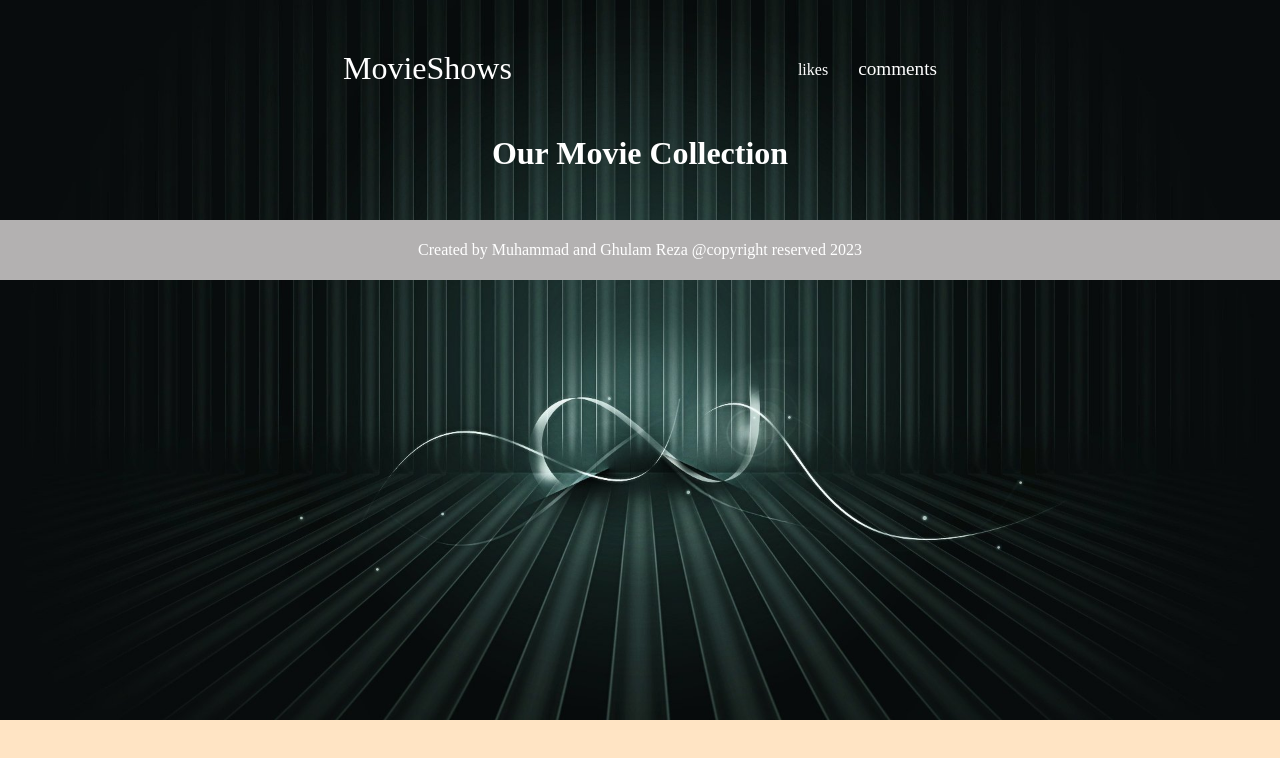
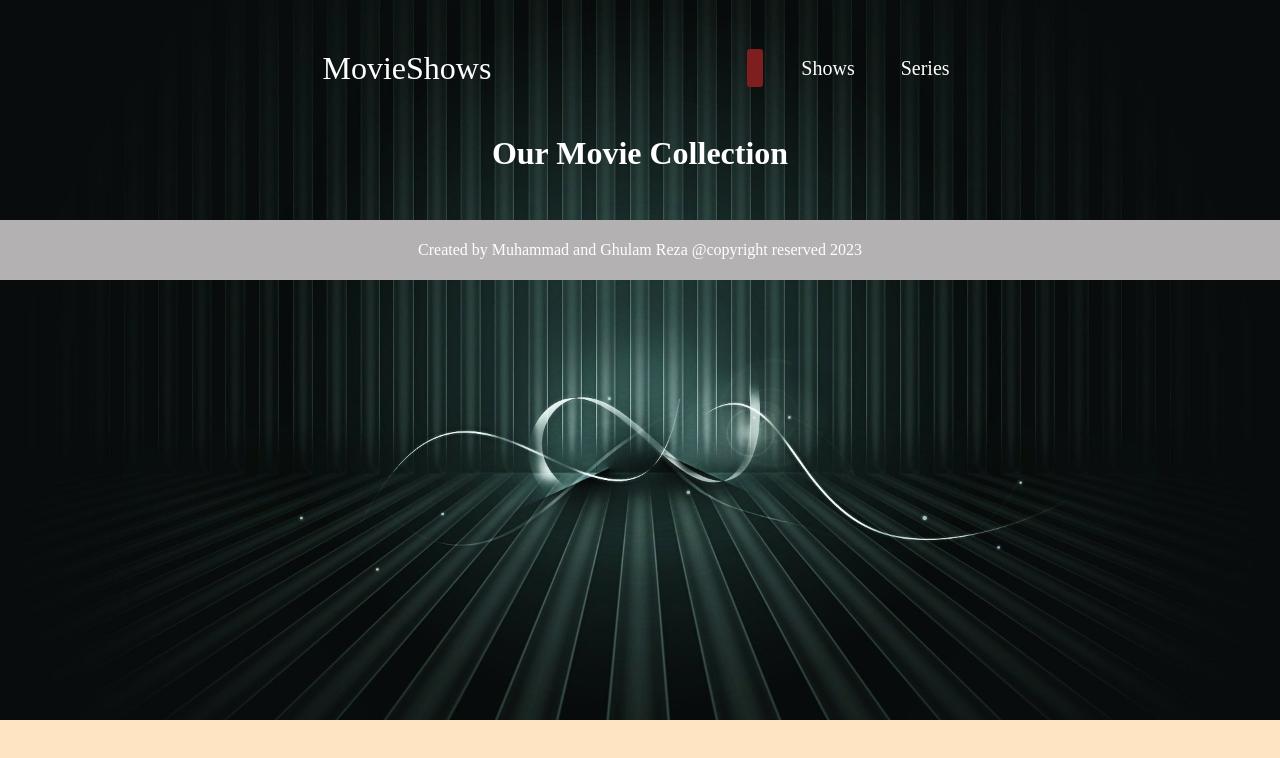
Before and after one commit to Muhammad0602/MovieShows, a website built with webpack: page src/index.html in a window 1280 px wide. Built offline with nearby package versions, Linux system fonts and the light colour scheme; no server answers.

Commit message:
Improve design

```diff
--- a/src/index.html
+++ b/src/index.html
@@ -12,8 +12,8 @@
         <span class="logo">MovieShows</span>
         <ul class="navbarLinks">
             <li><a class="movie-li" href="#"></a></li>
-            <li><a  href="#"></a>likes</li>
-            <li><a href="#">comments</a></li>
+            <li><a href="#">Shows</a></li>
+            <li><a href="#">Series</a></li>
         </ul>
     </nav>
     <h1>Our Movie Collection</h1>
--- a/src/style.css
+++ b/src/style.css
@@ -115,10 +115,17 @@ h1 {
   gap: 30px;
 }
 
+.navbarLinks .movie-li {
+  background-color: rgb(127 30 30);
+  color: #06ee98;
+  border-radius: 0.2rem;
+}
+
 .navbarLinks li a {
   text-decoration: none;
   color: white;
-  font-size: larger;
+  font-size: 20px;
+  padding: 0.5rem;
 }
 
 footer {
```
